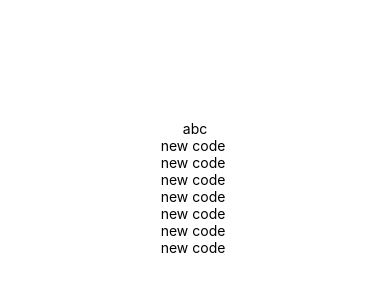
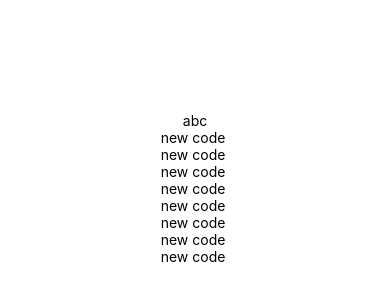
Before and after one commit to yaminishegaonkar/projects, a React Native app: screen / in a window 390 px wide. Shown: the part 234-534 px from the top of the page. Built offline with nearby package versions, Linux system fonts and the light colour scheme.

Commit message:
first commit

```diff
--- a/App.js
+++ b/App.js
@@ -6,7 +6,7 @@ export default function App() {
     <View style={styles.container}>
       <Text>abc</Text>
       <Text>new code </Text>
-
+      <Text>new code </Text>
       <Text>new code </Text> <Text>new code </Text> <Text>new code </Text> <Text>new code </Text> <Text>new code </Text> <Text>new code </Text>
     </View>
   );
```
